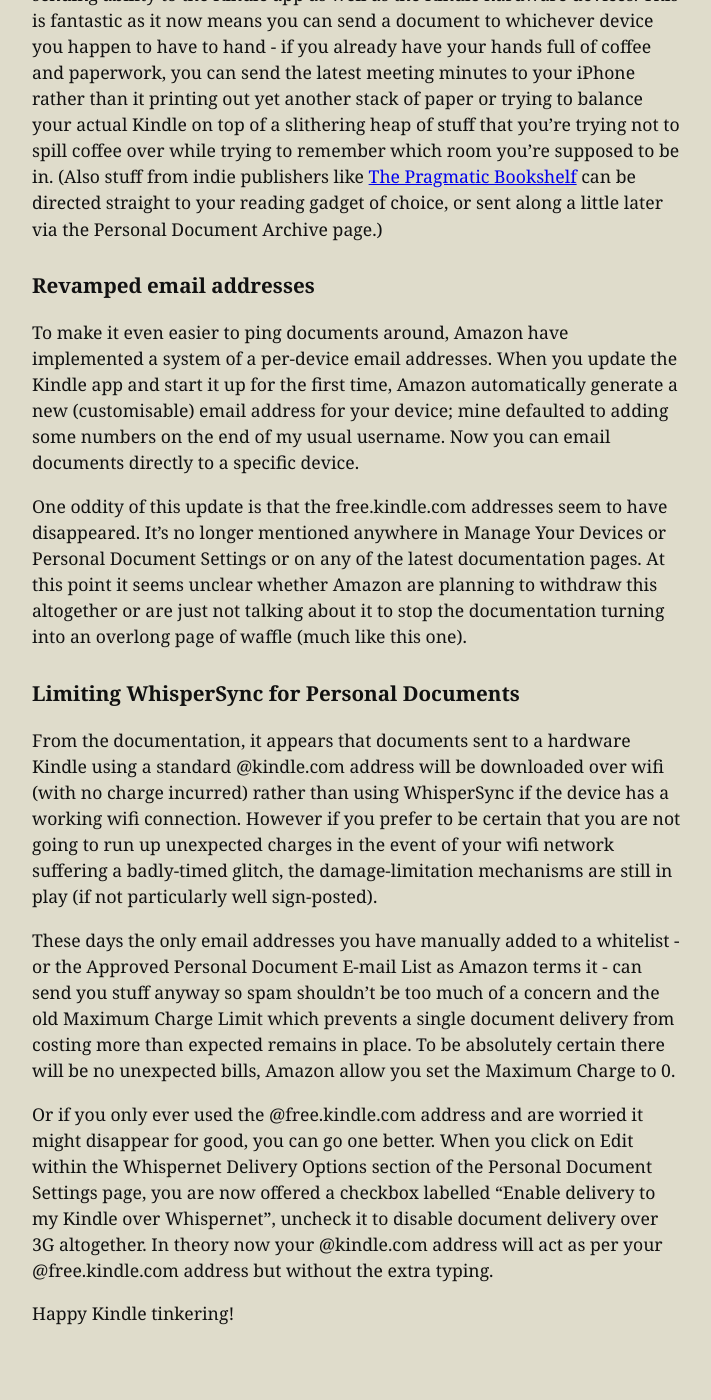
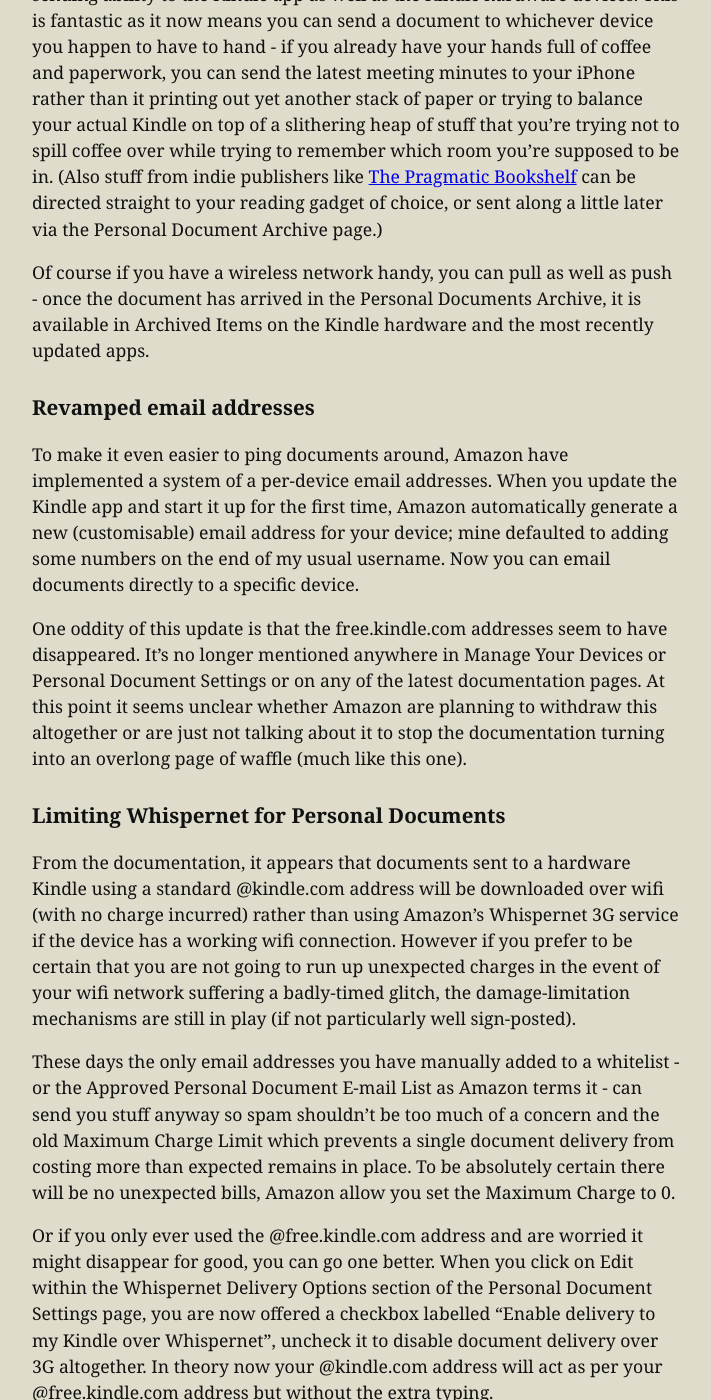
Before and after one commit to lizconlan/lizconlan.github.com, a Jekyll site: the page built from _posts/2012-01-03-amazon-latest-kindle-backend-tweaks.md, in a window 1280 px wide and 1400 px high, scrolled down 668 px. Shown: the whole window, without its empty margins (283-994 px from the left). Built offline with Jekyll 4.4.1, drawn with Linux system fonts in a browser that asks for light colours; before the commit the page ends 2012 px from its top, so only the background shows below that.

Commit message:
typo corrections, added Archived Items bit

```diff
--- a/_posts/2012-01-03-amazon-latest-kindle-backend-tweaks.md
+++ b/_posts/2012-01-03-amazon-latest-kindle-backend-tweaks.md
@@ -18,15 +18,17 @@ keywords: kindle, iOS, Amazon
 
 In addition to the other recent(ish) change of intercepting incoming emailed documents and storing them in a Personal Documents Archive (with associated storage limits) so that you can resend them straight from your Amazon account without needing to find the original file and wait for the email to arrive all over again, Amazon have now extended this document-sending ability to the Kindle app as well as the Kindle hardware devices. This is fantastic as it now means you can send a document to whichever device you happen to have to hand - if you already have your hands full of coffee and paperwork, you can send the latest meeting minutes to your iPhone rather than it printing out yet another stack of paper or trying to balance your actual Kindle on top of a slithering heap of stuff that you're trying not to spill coffee over while trying to remember which room you're supposed to be in. (Also stuff from indie publishers like [The Pragmatic Bookshelf](http://pragprog.com/) can be directed straight to your reading gadget of choice, or sent along a little later via the Personal Document Archive page.)
 
+Of course if you have a wireless network handy, you can pull as well as push - once the document has arrived in the Personal Documents Archive, it is available in Archived Items on the Kindle hardware and the most recently updated apps.
+
 ### Revamped email addresses
 
 To make it even easier to ping documents around, Amazon have implemented a system of a per-device email addresses. When you update the Kindle app and start it up for the first time, Amazon automatically generate a new (customisable) email address for your device; mine defaulted to adding some numbers on the end of my usual username. Now you can email documents directly to a specific device.
 
 One oddity of this update is that the free.kindle.com addresses seem to have disappeared. It's no longer mentioned anywhere in Manage Your Devices or Personal Document Settings or on any of the latest documentation pages. At this point it seems unclear whether Amazon are planning to withdraw this altogether or are just not talking about it to stop the documentation turning into an overlong page of waffle (much like this one).
 
-### Limiting WhisperSync for Personal Documents
+### Limiting Whispernet for Personal Documents
 
-From the documentation, it appears that documents sent to a hardware Kindle using a standard @kindle.com address will be downloaded over wifi (with no charge incurred) rather than using WhisperSync if the device has a working wifi connection. However if you prefer to be certain that you are not going to run up unexpected charges in the event of your wifi network suffering a badly-timed glitch, the damage-limitation mechanisms are still in play (if not particularly well sign-posted).
+From the documentation, it appears that documents sent to a hardware Kindle using a standard @kindle.com address will be downloaded over wifi (with no charge incurred) rather than using Amazon's Whispernet 3G service if the device has a working wifi connection. However if you prefer to be certain that you are not going to run up unexpected charges in the event of your wifi network suffering a badly-timed glitch, the damage-limitation mechanisms are still in play (if not particularly well sign-posted).
 
 These days the only email addresses you have manually added to a whitelist - or the Approved Personal Document E-mail List as Amazon terms it - can send you stuff anyway so spam shouldn't be too much of a concern and the old Maximum Charge Limit which prevents a single document delivery from costing more than expected remains in place. To be absolutely certain there will be no unexpected bills, Amazon allow you set the Maximum Charge to 0.
 
```
